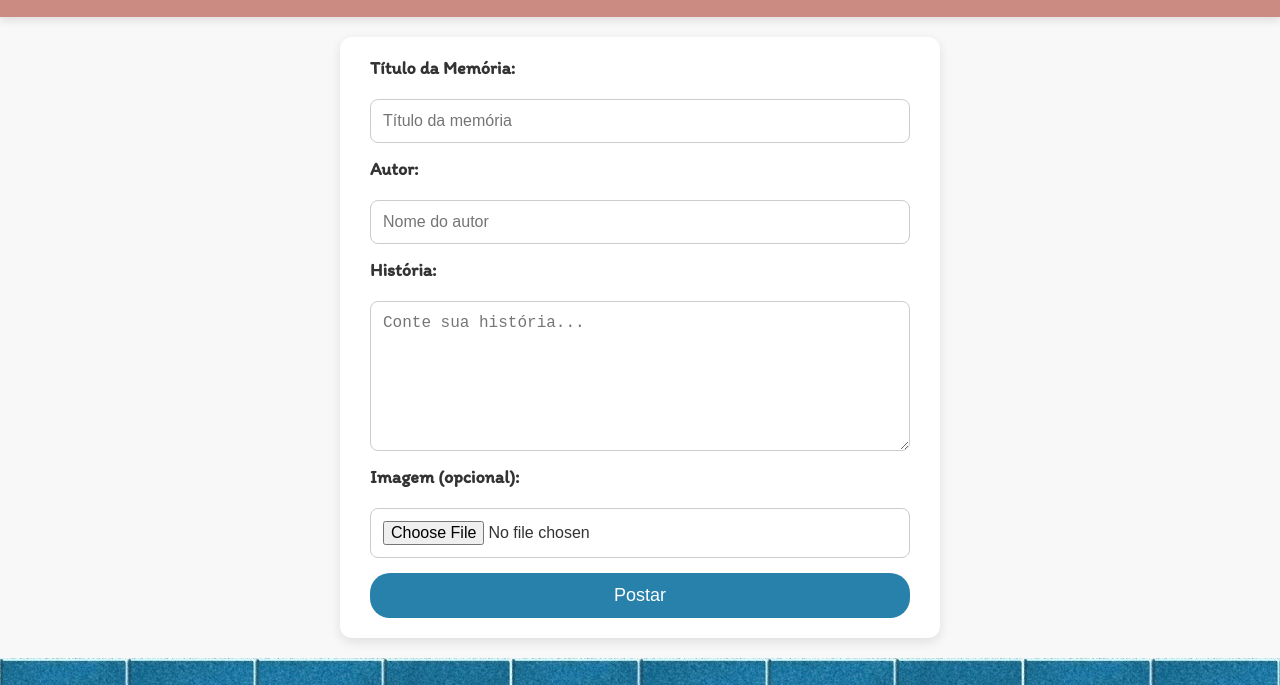
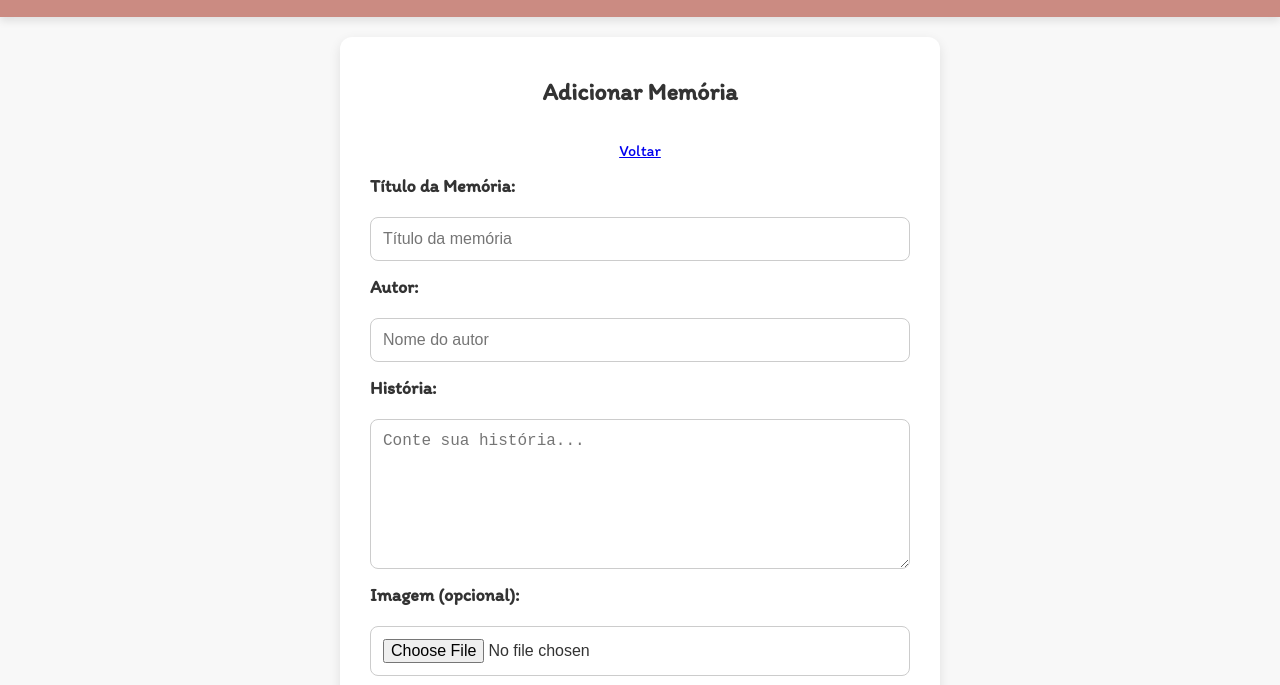
Before and after one commit to Felipe047/bisa, a website with bundled scripts: page pages/addMemoria.html in a window 1280 px wide. Shown: the part 79-764 px from the top of the page. Built offline with nearby package versions, Linux system fonts and the light colour scheme; a web font is replaced by a local one.

Commit message:
voltar buttons

```diff
--- a/pages/addMemoria.html
+++ b/pages/addMemoria.html
@@ -20,6 +20,8 @@
 
     <main id="main-container">  <!-- ✅ Added this container -->
         <div id="memory-form-container">
+            <h2>Adicionar Memória</h2>
+            <a href="memorias.html">Voltar</a>
             <label for="title">Título da Memória:</label>
             <input type="text" id="title" placeholder="Título da memória">
 
```
Also changed, not shown: pages/addReceita.html (+2 -0 lines).
